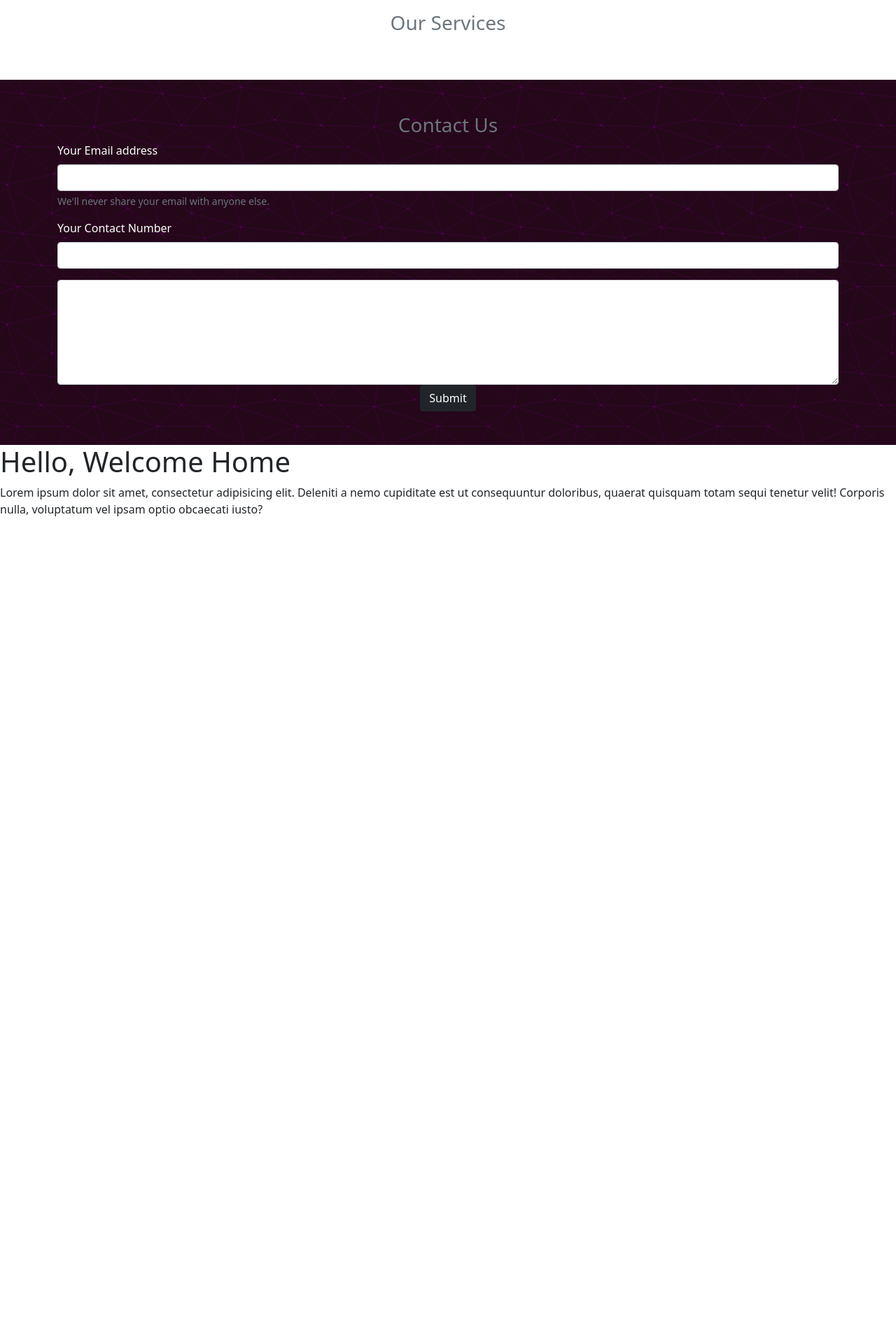
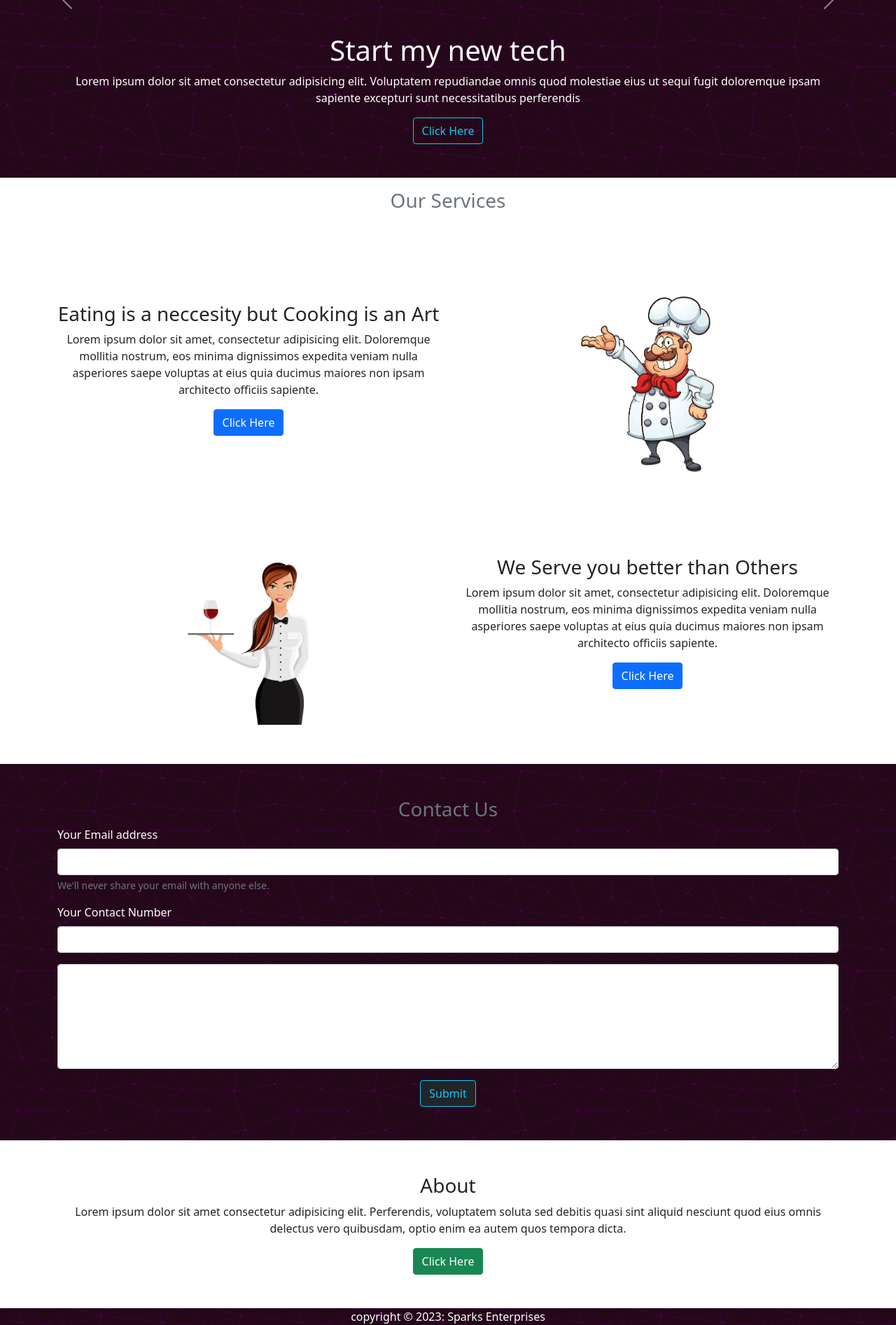
Before and after one commit to Ashishrock9394/Web_One, a Node server app: page / in a window 1280 px wide. Shown: the part 79-1973 px from the top of the page at 70% size. Before the commit the page ends 817 px from the top, so only its background shows below. Run offline with Node 20, Linux system fonts and the light colour scheme; data that the repository does not hold is empty; some libraries are stand-ins or nearby versions.

Commit message:
Smart Section, about and footer section Signed-off-by: Ashish Kumar <48367301+Ashishrock9394@users.noreply.github.com>

```diff
--- a/src/app.js
+++ b/src/app.js
@@ -95,7 +95,7 @@ mongoose.connect("mongodb://127.0.0.1:27017/web_one",{
 //         },
 //         {
 //             lable: "Services",
-//             url: "/services"
+//             url: "/#service_section"
 //         },
 //         {
 //             lable: "Gallary",
@@ -103,11 +103,11 @@ mongoose.connect("mongodb://127.0.0.1:27017/web_one",{
 //         },
 //         {
 //             lable: "About",
-//             url: "/about"
+//             url: "/#about_section"
 //         },
 //         {
 //             lable: "Contact Us",
-//             url: "/contact_us"
+//             url: "/#contact_us_section"
 //         }
 //     ]
 // })
--- a/src/routes/main.js
+++ b/src/routes/main.js
@@ -10,7 +10,7 @@ const Contact = require("../models/Contact")
 const routes = express.Router()
 
 routes.get("/", async (req,res) => {
-    const details = await Details.findOne({"_id":"644accf2882e1d1041cf745e"})
+    const details = await Details.findOne({"_id":"644cc14c56f91beb90f6df6a"})
     const sliders = await Slider.find()
     const services = await Service.find()
     // console.log(sliders)
--- a/views/index.hbs
+++ b/views/index.hbs
@@ -16,6 +16,20 @@
     {{>navbar data=details}}
     {{!-- slider --}}
     {{>slider sliders=sliders}}
+
+    {{!-- Banner 1 section --}}
+
+    <section class="banner1_section backgrount1 py-5">
+      <div class="container text-center">
+        <div class="row">
+          <div class="col-md-12">
+            <h1>Start my new tech</h1>
+            <p>Lorem ipsum dolor sit amet consectetur adipisicing elit. Voluptatem repudiandae omnis quod molestiae eius ut sequi fugit doloremque ipsam sapiente excepturi sunt necessitatibus perferendis</p>
+            <button class="btn btn-outline-info">Click Here</button>
+          </div>
+        </div>
+      </div>
+    </section>
 
     {{!-- Servises section --}}
     <section id="service_section" class="py-3">
@@ -44,6 +58,50 @@
       </div>
     </section>
 
+      {{!-- banner2 section --}}
+      <section class="banner2_section py-5">
+        <div class="container">
+          <div class="row">
+            {{!-- Left side --}}
+            <div class="col-md-6 text-center pt-3">
+              <h3>
+                Eating is a neccesity but Cooking is an Art
+              </h3>
+              <p>
+                Lorem ipsum dolor sit amet, consectetur adipisicing elit. Doloremque mollitia nostrum, eos minima dignissimos expedita veniam nulla asperiores saepe voluptas at eius quia ducimus maiores non ipsam architecto officiis sapiente.
+              </p>
+              <button class="btn btn-primary">Click Here</button>
+            </div>
+            {{!-- Right Side --}}
+            <div class="col-md-6 text-center py-2">
+              <img src="/static/images/b1.jpg" class="img-fluid" style="max-height:250px;" alt="" />
+            </div>
+          </div>
+        </div>
+      </section>
+
+      {{!-- Banner3 Section --}}
+      <section class="banner3_section py-5">
+        <div class="container">
+          <div class="row">
+            {{!-- Lefft Side --}}
+            <div class="col-md-6 text-center py-2">
+              <img src="/static/images/b2.jpg" class="img-fluid" style="max-height:250px;" alt="" />
+            </div>
+            {{!-- Right side --}}
+            <div class="col-md-6 text-center pt-3">
+              <h3>
+                We Serve you better than Others
+              </h3>
+              <p>
+                Lorem ipsum dolor sit amet, consectetur adipisicing elit. Doloremque mollitia nostrum, eos minima dignissimos expedita veniam nulla asperiores saepe voluptas at eius quia ducimus maiores non ipsam architecto officiis sapiente.
+              </p>
+              <button class="btn btn-primary">Click Here</button>
+            </div>
+          </div>
+        </div>
+      </section>
+
     {{!-- Contact Us Section --}}
 
     <section id="contact_us_section" class="py-5 backgrount1">
@@ -67,31 +125,38 @@
                 <label for="queryField">Your Query</label>
               </div>
               <div class="container text-center">
-                <button type="submit" class="btn btn-dark">Submit</button>
+                <button type="submit" class="btn btn-outline-info btn-dark mt-3">Submit</button>
               </div>
             </form>
-
           </div>
         </dive>
       </div>
-
     </section>
 
+    {{!-- About Section  --}}
+    <section id="about_section" class="about_section py-5">
+      <div class="container text-center">
+        <div class="row">
+          <div class="col-md-12">
+            <h3>About</h3>
+            <p>
+              Lorem ipsum dolor sit amet consectetur adipisicing elit. Perferendis, voluptatem soluta sed debitis quasi sint aliquid nesciunt quod eius omnis delectus vero quibusdam, optio enim ea autem quos tempora dicta.
+            </p>
+            <button class="btn btn-success">Click Here</button>
+          </div>
+        </div>
+      </div>
+    </section>
 
-    <h1>Hello, Welcome Home</h1>
-  <P>Lorem ipsum dolor sit amet, consectetur adipisicing elit.
-    Deleniti a nemo cupiditate est ut consequuntur doloribus,
-    quaerat quisquam totam sequi tenetur velit! Corporis nulla, voluptatum vel ipsam optio obcaecati iusto?</P>
-
-    <!-- Optional JavaScript; choose one of the two! -->
-
-    <!-- Option 1: Bootstrap Bundle with Popper -->
-    <script src="https://cdn.jsdelivr.net/npm/bootstrap@5.0.2/dist/js/bootstrap.bundle.min.js" integrity="sha384-MrcW6ZMFYlzcLA8Nl+NtUVF0sA7MsXsP1UyJoMp4YLEuNSfAP+JcXn/tWtIaxVXM" crossorigin="anonymous"></script>
-
-    <!-- Option 2: Separate Popper and Bootstrap JS -->
-    <!--
-    <script src="https://cdn.jsdelivr.net/npm/@popperjs/core@2.9.2/dist/umd/popper.min.js" integrity="sha384-IQsoLXl5PILFhosVNubq5LC7Qb9DXgDA9i+tQ8Zj3iwWAwPtgFTxbJ8NT4GN1R8p" crossorigin="anonymous"></script>
-    <script src="https://cdn.jsdelivr.net/npm/bootstrap@5.0.2/dist/js/bootstrap.min.js" integrity="sha384-cVKIPhGWiC2Al4u+LWgxfKTRIcfu0JTxR+EQDz/bgldoEyl4H0zUF0QKbrJ0EcQF" crossorigin="anonymous"></script>
-    -->
-  </body>
+    {{!-- Footer Section --}}
+    <footer class="footer backgrount1 text-center py5">
+    <div class="container">
+        <div class="row">
+            <div class="col-md-12">
+              copyright &copy; 2023: <span>Sparks Enterprises</span>
+            </div>
+        </div>
+    </div>
+</footer>
+</body>
 </html>
--- /dev/null
+++ b/views/partials/footer.hbs
@@ -0,0 +1,12 @@
+<footer class="footer background1 text-center py-5">
+    <div class="container">
+        <div class="row">
+            <div class="col-md-12">
+                <div class="text-center p-4" style="background-color: grey;">
+                    copyright &copy; 2021:
+                    <a href="#" class="text-reset fw-bold">Sparks Enterprises</a>
+                </div>
+            </div>
+        </div>
+    </div>
+</footer>
```
Also changed, not shown: public/images/b1.jpg (added), public/images/b2.jpg (added).
